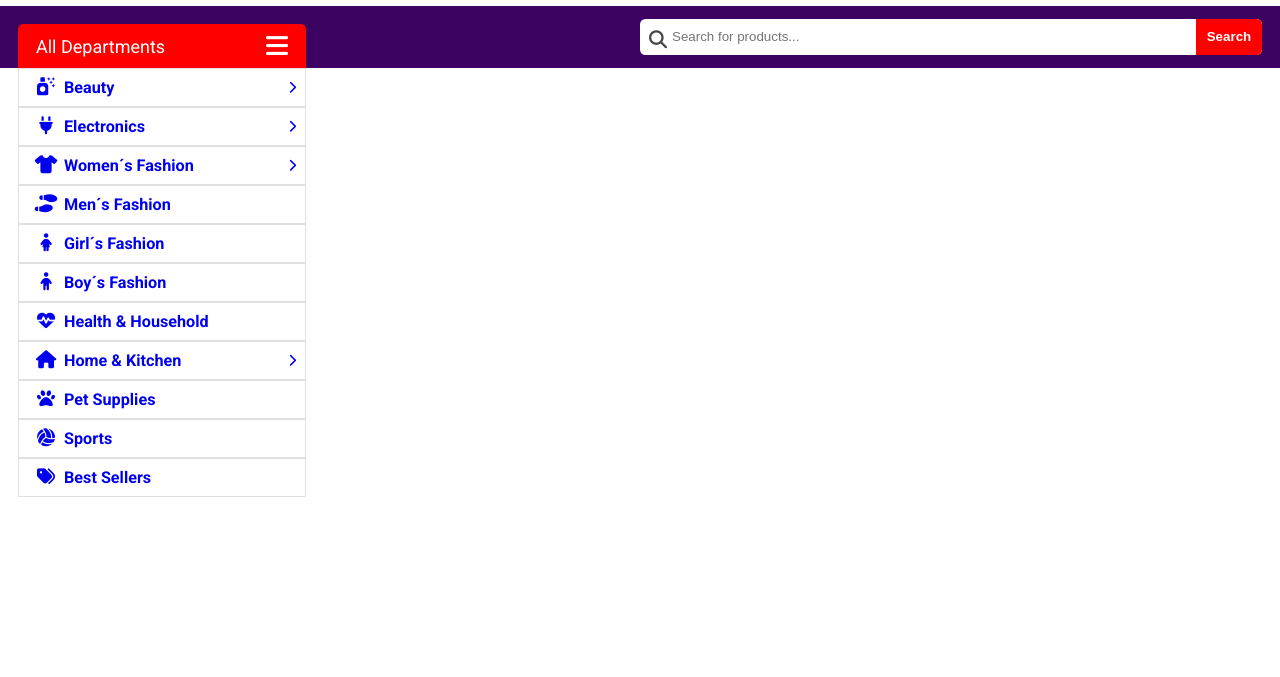
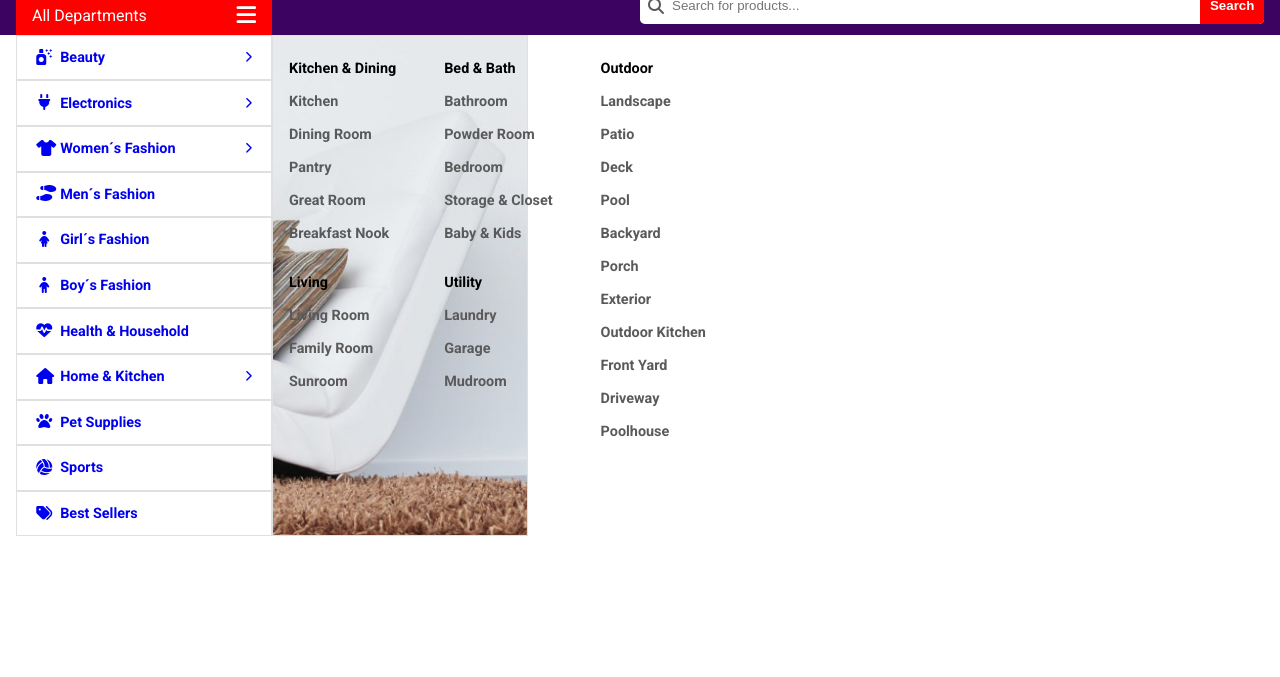
Before and after one commit to Enrique1311/Js-Ecommerce, a plain HTML site: page index.html in a window 1280 px wide. Shown: the part 123-800 px from the top of the page. Drawn offline with Linux system fonts and the light colour scheme; a web font is replaced by a local one.

Commit message:
Working on the menu

```diff
--- a/index.html
+++ b/index.html
@@ -207,8 +207,10 @@
 					</div>
 					<div class="all-dept-menu">
 						<ul class="second-links">
-							<li>
-								<a href="#"
+							<li class="extended-link beauty">
+								<a
+									href="#"
+									class="all-dept-link"
 									><div class="left-icon">
 										<i class="fa-solid fa-spray-can-sparkles"></i>
 									</div>
@@ -217,9 +219,22 @@
 										<i class="fa-solid fa-chevron-right"></i>
 									</div>
 								</a>
+								<ul class="sub-menu">
+									<li><a href="#">Makeup</a></li>
+									<li><a href="#">Skin Care</a></li>
+									<li><a href="#">Hair Care</a></li>
+									<li><a href="#">Fragances</a></li>
+									<li><a href="#">Foot & Hand Care</a></li>
+									<li><a href="#">Tools & Accessories</a></li>
+									<li><a href="#">Shave & Hair Removal</a></li>
+									<li><a href="#">Personal Care</a></li>
+								</ul>
 							</li>
-							<li>
-								<a href="#">
+							<li class="extended-link electronic">
+								<a
+									href="#"
+									class="all-dept-link"
+								>
 									<div class="left-icon">
 										<i class="fa-solid fa-plug"></i>
 									</div>
@@ -228,27 +243,54 @@
 										<i class="fa-solid fa-chevron-right"></i>
 									</div>
 								</a>
+								<ul class="sub-menu">
+									<li><a href="#">Cameras</a></li>
+									<li><a href="#">Cell Phones</a></li>
+									<li><a href="#">Computers</a></li>
+									<li><a href="#">Headphones</a></li>
+									<li><a href="#">Home Audio</a></li>
+									<li><a href="#">Smart TVs</a></li>
+									<li><a href="#">Vodeo Projectors</a></li>
+									<li><a href="#">Wearable Technology</a></li>
+								</ul>
 							</li>
-							<li>
-								<a href="#"
-									><div class="left-icon">
+							<li class="extended-link women">
+								<a
+									href="#"
+									class="all-dept-link"
+								>
+									<div class="left-icon">
 										<i class="fa-solid fa-shirt"></i>
 									</div>
 									Women´s Fashion
 									<div class="arrow-icon">
-										<i class="fa-solid fa-chevron-right"></i></div
-								></a>
+										<i class="fa-solid fa-chevron-right"></i>
+									</div>
+								</a>
+								<ul class="sub-menu">
+									<li><a href="#">Clothig</a></li>
+									<li><a href="#">Shoes</a></li>
+									<li><a href="#">Jewelry</a></li>
+									<li><a href="#">Watches</a></li>
+									<li><a href="#">Handbags</a></li>
+									<li><a href="#">Accessories</a></li>
+								</ul>
 							</li>
 							<li>
-								<a href="#"
-									><div class="left-icon">
+								<a
+									href="#"
+									class="all-dept-link"
+								>
+									<div class="left-icon">
 										<i class="fa-solid fa-shoe-prints"></i>
 									</div>
-									Men´s Fashion</a
-								>
+									Men´s Fashion
+								</a>
 							</li>
 							<li>
-								<a href="#"
+								<a
+									href="#"
+									class="all-dept-link"
 									><div class="left-icon">
 										<i class="fa-solid fa-child-dress"></i>
 									</div>
@@ -256,7 +298,9 @@
 								>
 							</li>
 							<li>
-								<a href="#"
+								<a
+									href="#"
+									class="all-dept-link"
 									><div class="left-icon">
 										<i class="fa-solid fa-child"></i>
 									</div>
@@ -264,15 +308,19 @@
 								>
 							</li>
 							<li>
-								<a href="#"
+								<a
+									href="#"
+									class="all-dept-link"
 									><div class="left-icon">
 										<i class="fa-solid fa-heart-pulse"></i>
 									</div>
 									Health & Household</a
 								>
 							</li>
-							<li>
-								<a href="#"
+							<li class="extended-link home-kitchen">
+								<a
+									href="#"
+									class="all-dept-link"
 									><div class="left-icon">
 										<i class="fa-solid fa-house"></i>
 									</div>
@@ -280,15 +328,73 @@
 									<div class="arrow-icon">
 										<i class="fa-solid fa-chevron-right"></i></div
 								></a>
+								<div class="sub-menu">
+									<div>
+										<p><a href="#">Kitchen & Dining</a></p>
+										<ul class="extra-links">
+											<li><a href="#">Kitchen</a></li>
+											<li><a href="#">Dining Room</a></li>
+											<li><a href="#">Pantry</a></li>
+											<li><a href="#">Great Room</a></li>
+											<li><a href="#">Breakfast Nook</a></li>
+										</ul>
+									</div>
+									<div>
+										<p><a href="#">Living</a></p>
+										<ul class="extra-links">
+											<li><a href="#">Living Room</a></li>
+											<li><a href="#">Family Room</a></li>
+											<li><a href="#">Sunroom</a></li>
+										</ul>
+									</div>
+									<div class="">
+										<p><a href="#">Bed & Bath</a></p>
+										<ul class="extra-links">
+											<li><a href="#">Bathroom</a></li>
+											<li><a href="#">Powder Room</a></li>
+											<li><a href="#">Bedroom</a></li>
+											<li><a href="#">Storage & Closet</a></li>
+											<li><a href="#">Baby & Kids</a></li>
+										</ul>
+									</div>
+									<div class="">
+										<p><a href="#">Utility</a></p>
+										<ul class="extra-links">
+											<li><a href="#">Laundry</a></li>
+											<li><a href="#">Garage</a></li>
+											<li><a href="#">Mudroom</a></li>
+										</ul>
+									</div>
+									<div class="">
+										<p><a href="#">Outdoor</a></p>
+										<ul class="extra-links">
+											<li><a href="#">Landscape</a></li>
+											<li><a href="#">Patio</a></li>
+											<li><a href="#">Deck</a></li>
+											<li><a href="#">Pool</a></li>
+											<li><a href="#">Backyard</a></li>
+											<li><a href="#">Porch</a></li>
+											<li><a href="#">Exterior</a></li>
+											<li><a href="#">Outdoor Kitchen</a></li>
+											<li><a href="#">Front Yard</a></li>
+											<li><a href="#">Driveway</a></li>
+											<li><a href="#">Poolhouse</a></li>
+										</ul>
+									</div>
+								</div>
 							</li>
 							<li>
-								<a href="#"
+								<a
+									href="#"
+									class="all-dept-link"
 									><div class="left-icon"><i class="fa-solid fa-paw"></i></div>
 									Pet Supplies</a
 								>
 							</li>
 							<li>
-								<a href="#"
+								<a
+									href="#"
+									class="all-dept-link"
 									><div class="left-icon">
 										<i class="fa-solid fa-volleyball"></i>
 									</div>
@@ -296,7 +402,9 @@
 								>
 							</li>
 							<li>
-								<a href="#"
+								<a
+									href="#"
+									class="all-dept-link"
 									><div class="left-icon"><i class="fa-solid fa-tags"></i></div>
 									Best Sellers</a
 								>
--- a/style.css
+++ b/style.css
@@ -7,7 +7,7 @@
 :root {
 	--primary-color: #3d0360;
 	--secondary-color: #ff0000;
-	--grey-color: #464646;
+	--grey-color: #5a5a5a;
 	--grey-transparent: #d8d8d8ac;
 	--light-grey-color: #e0e0e0;
 	--white-color: #ffffff;
@@ -21,13 +21,12 @@ body {
 	font-weight: 400;
 	background-color: var(--white-color);
 	color: var(--black-color);
-	overflow: hidden;
 }
 
 a {
 	text-decoration: none;
 	display: flex;
-	justify-content: center;
+	justify-content: left;
 	align-items: center;
 }
 
@@ -98,7 +97,7 @@ li {
 }
 
 header img {
-	width: 3rem;
+	width: 2rem;
 	min-height: 100%;
 }
 
@@ -342,25 +341,82 @@ header img {
 	width: 100%;
 }
 
-.all-dept-menu .second-links li a {
+.all-dept-link {
 	display: flex;
 	justify-content: flex-start;
 	align-items: center;
-	font-weight: bold;
+	font-weight: bolder;
 	font-size: 0.9rem;
-	padding: 0.5rem;
+	padding: 0.8rem 1.2rem;
 	border: 1px solid var(--light-grey-color);
 }
 
 .all-dept-menu .left-icon i {
 	text-align: center;
 	font-size: 1rem;
-	width: 2rem;
+	width: 1rem;
+	margin-right: 0.5rem;
 }
 
 .all-dept-menu .arrow-icon {
 	font-size: 0.7rem;
 	margin-left: auto;
+}
+
+.beauty .sub-menu,
+.women .sub-menu,
+.electronic .sub-menu {
+	display: none;
+}
+
+.beauty .sub-menu {
+	background-image: url(./assets/menu/menu_bg1.jpg);
+}
+
+.electronic .sub-menu {
+	background-image: url(./assets/menu/menu_bg2.jpg);
+}
+
+.women .sub-menu {
+	background-image: url(./assets/menu/menu_bg3.jpg);
+}
+
+.home-kitchen .sub-menu {
+	background-image: url(./assets/menu/menu_bg4.jpg);
+}
+
+.sub-menu {
+	position: absolute;
+	padding-top: 1rem;
+	padding-bottom: 1rem;
+	top: 0;
+	left: 100%;
+	width: 100%;
+	height: 100%;
+	border: 1px solid var(--light-grey-color);
+	background-position: right bottom;
+	background-repeat: no-repeat;
+	background-size: cover;
+	display: flex;
+	flex-direction: column;
+	flex-wrap: wrap;
+	gap: 1rem;
+	font-size: 0.9rem;
+}
+
+.sub-menu a {
+	width: 100%;
+	font-weight: bold;
+	color: var(--grey-color);
+	padding: 0.5rem 1rem;
+}
+
+.sub-menu a:hover {
+	opacity: 0.6;
+}
+
+.sub-menu p a {
+	color: var(--black-color);
 }
 
 .searcher {
@@ -454,10 +510,6 @@ button {
 }
 
 @media screen and (min-width: 1024px) {
-	:root {
-		font-size: 18px;
-	}
-
 	/* ************** Header *************** */
 
 	.top-header-menu-icon {
```
